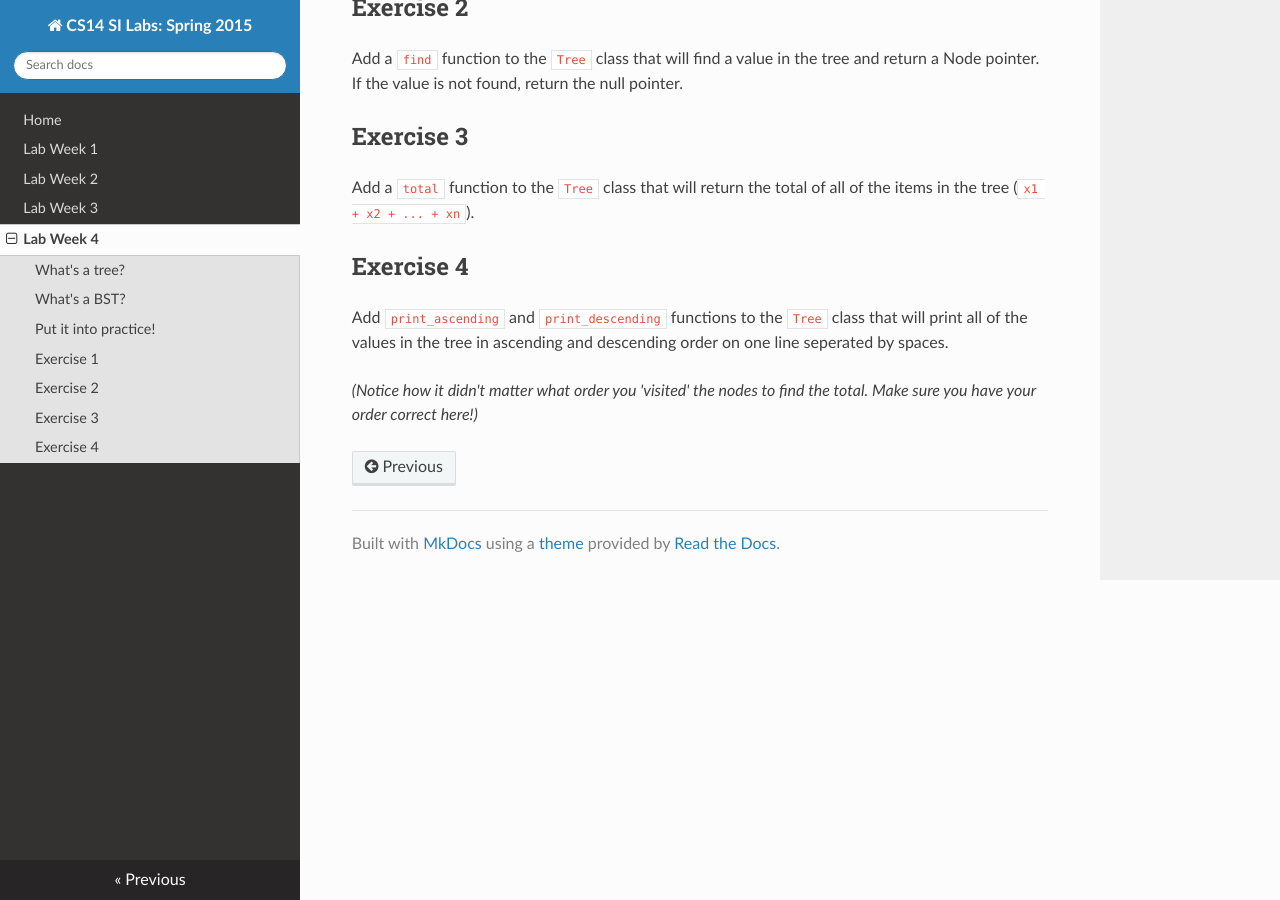
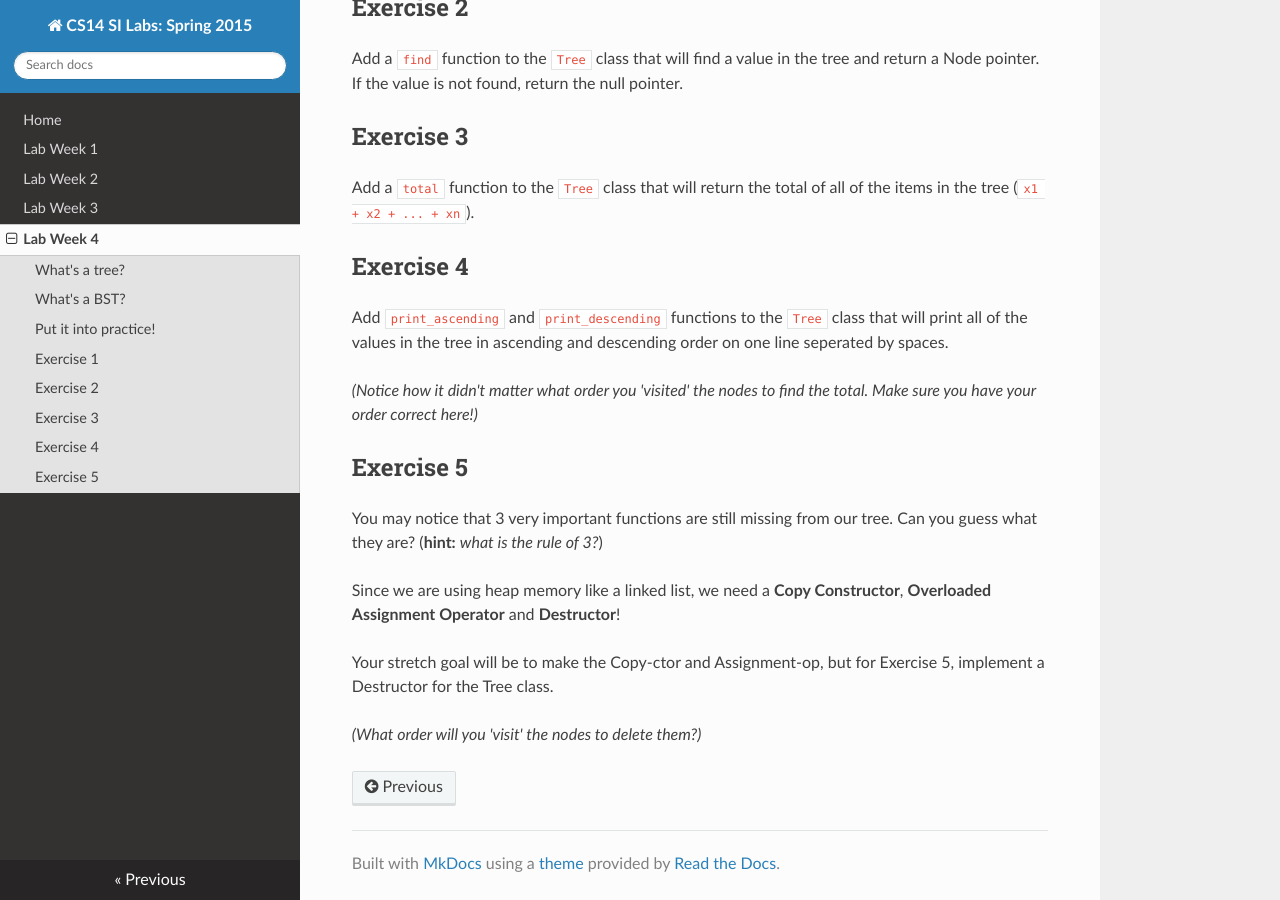
Before and after one commit to cs-si-ucr/CS14-Spring15, an MkDocs documentation site: the page built from docs/lab_week_04.md, in a window 1280 px wide and 900 px high, scrolled down 1587 px. Built offline with MkDocs 1.6.1, drawn with Linux system fonts in a browser that asks for light colours; nearby versions of some CDN libraries; old or Windows-style settings are respelled for this version of MkDocs.

Commit message:
Added exercise 5

```diff
--- a/docs/lab_week_04.md
+++ b/docs/lab_week_04.md
@@ -53,3 +53,13 @@ Exercise 4
 Add `print_ascending` and `print_descending` functions to the `Tree` class that will print all of the values in the tree in ascending and descending order on one line seperated by spaces.
 
 *(Notice how it didn't matter what order you 'visited' the nodes to find the total. Make sure you have your order correct here!)*
+
+Exercise 5
+----------
+You may notice that 3 very important functions are still missing from our tree. Can you guess what they are? (**hint:** *what is the rule of 3?*)
+
+Since we are using heap memory like a linked list, we need a **Copy Constructor**, **Overloaded Assignment Operator** and **Destructor**!
+
+Your stretch goal will be to make the Copy-ctor and Assignment-op, but for Exercise 5, implement a Destructor for the Tree class.
+
+*(What order will you 'visit' the nodes to delete them?)*
```
